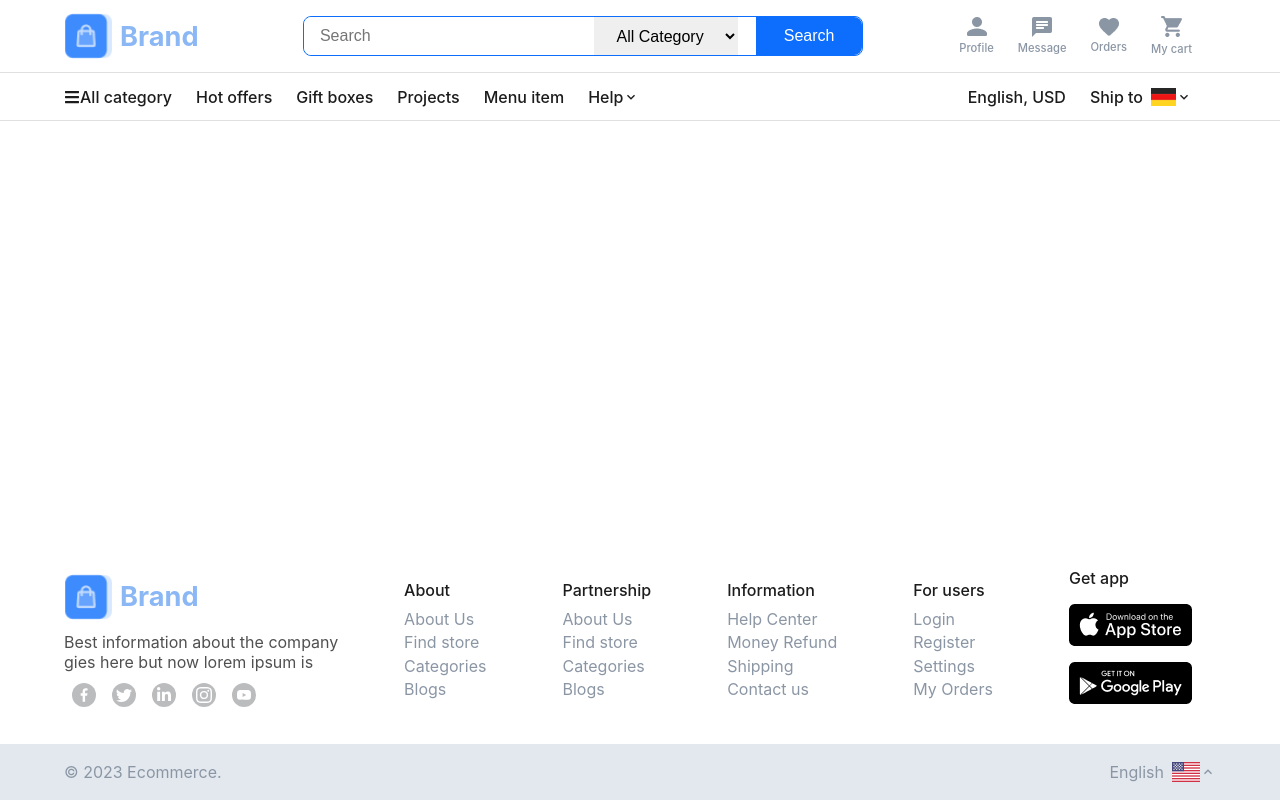
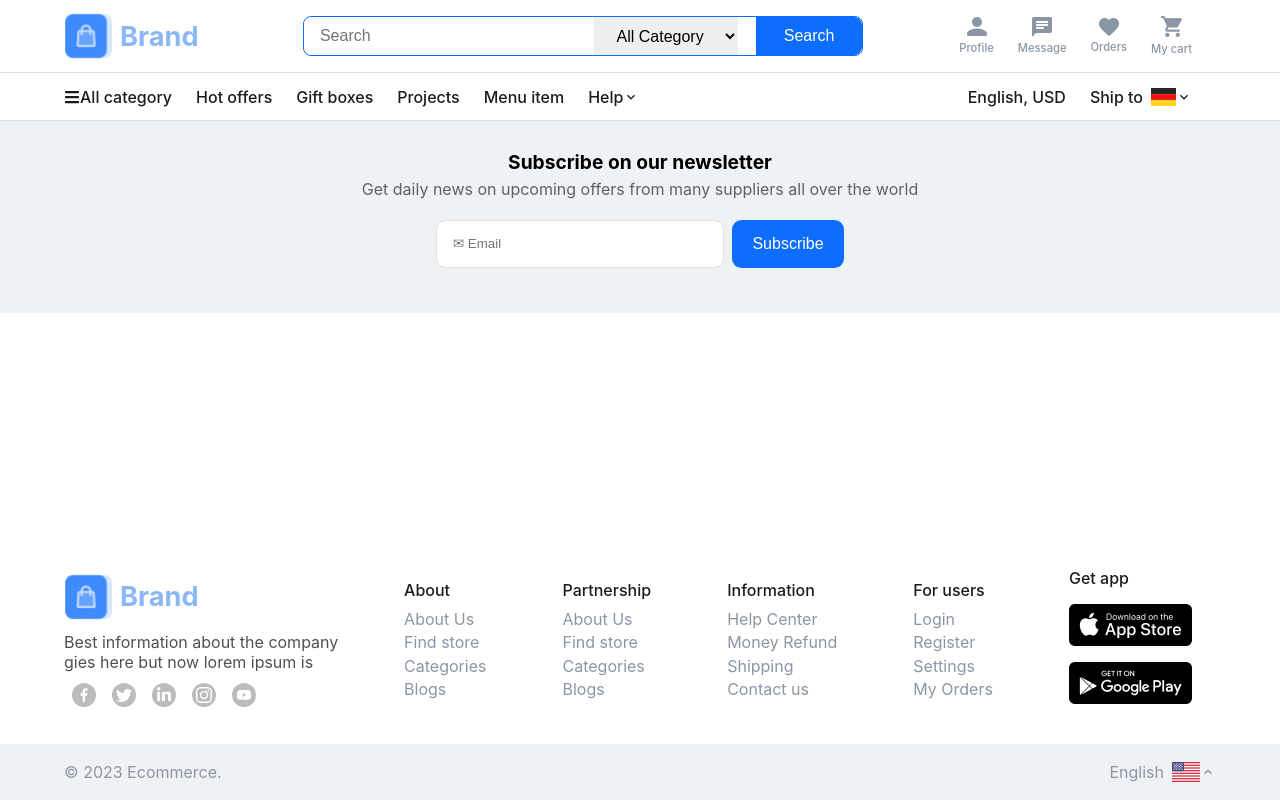
Before and after one commit to Jomanahani/Ecommerce, a React (Create React App) app: page / in a window 1280 px wide. Built offline with nearby package versions, Linux system fonts and the light colour scheme.

Commit message:
add Subscribe section

```diff
--- a/src/App.js
+++ b/src/App.js
@@ -1,6 +1,7 @@
 import { ThemeProvider } from "styled-components";
 import Header from "../src/Sections/Header";
 import Footer from "../src/Sections/Footer";
+import Subscribe from "../src/Sections/Subscribe";
 
 import { darkTheme, lightTheme } from "../src/global/Themes";
 
@@ -11,6 +12,7 @@ function App() {
     <ThemeProvider theme={lightTheme}>
       <div className="App">
         <Header />
+        <Subscribe />
         <Footer />
       </div>
     </ThemeProvider>
--- /dev/null
+++ b/src/Components/SubscribeForm/index.jsx
@@ -0,0 +1,38 @@
+import React from "react";
+import styled from "styled-components";
+
+import { AiOutlineMail } from "react-icons/ai";
+
+const SubsForm = styled.form`
+  display: flex;
+  width: 25.5rem;
+  height: 3rem;
+  margin: 1rem auto;
+  justify-content: space-between;
+`;
+const SubsInput = styled.input`
+  width: 18rem;
+  background-color: white;
+  padding: 0 1rem;
+  border-radius: 0.6rem;
+  border: 1px solid ${(props) => props.theme.pallet.Lines};
+  outline: none;
+`;
+const SubsButton = styled.button`
+  background-color: ${(props) => props.theme.pallet.primary};
+  color: white;
+  font-size: 1rem;
+  width: 7rem;
+  padding: 0.6rem 0;
+  border-radius: 0.6rem;
+  border: none;
+  outline: none;
+`;
+export default function SubscribeForm() {
+  return (
+    <SubsForm>
+      <SubsInput type="text" id="Subscribe" placeholder="&#x2709; Email" />
+      <SubsButton type="submit">Subscribe</SubsButton>
+    </SubsForm>
+  );
+}
--- /dev/null
+++ b/src/Sections/Subscribe/index.jsx
@@ -0,0 +1,33 @@
+import React from "react";
+import styled from "styled-components";
+
+import SubscribeForm from "../../Components/SubscribeForm";
+
+const SubscribeSec = styled.div`
+  display: flex;
+  flex-direction: column;
+  justify-content: center;
+  height: 12rem;
+  background-color: ${(props) => props.theme.pallet.secondaryBackdround};
+`;
+const SubsTitle = styled.h4`
+  text-align: center;
+  font-size: 1.2rem;
+`;
+const SubsBody = styled.p`
+  text-align: center;
+  font-size: 1rem;
+  padding: 0.3rem 0;
+  color: #606060;
+`;
+export default function Subscribe() {
+  return (
+    <SubscribeSec>
+      <SubsTitle>Subscribe on our newsletter</SubsTitle>
+      <SubsBody>
+        Get daily news on upcoming offers from many suppliers all over the world
+      </SubsBody>
+      <SubscribeForm />
+    </SubscribeSec>
+  );
+}
--- a/src/global/Themes.js
+++ b/src/global/Themes.js
@@ -7,7 +7,7 @@ export const lightTheme = {
     primaryText: "#1C1C1C",
     secondaryText: "#8b96a5",
     page: "#F7FAFC",
-    secondaryBackdround: "#E3E8EE",
+    secondaryBackdround: "#EFF2F4",
   },
 };
 
```
